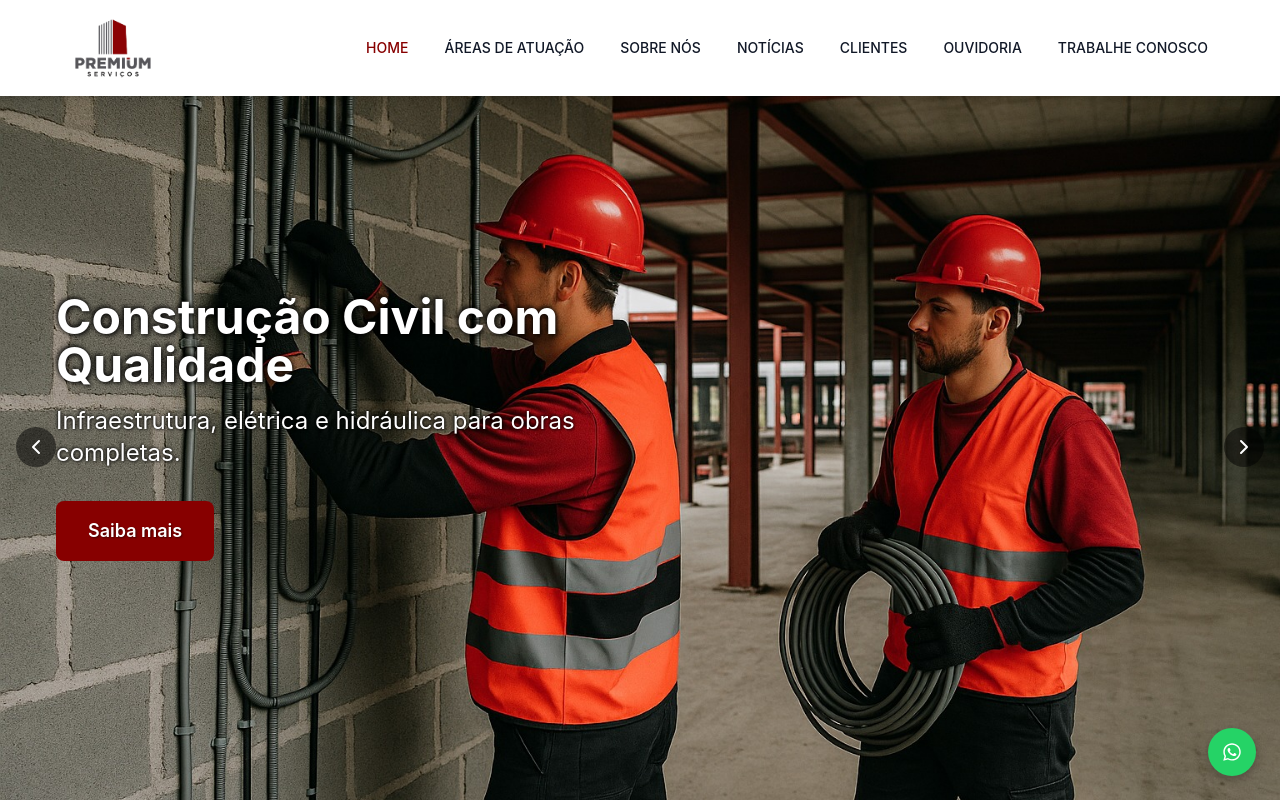
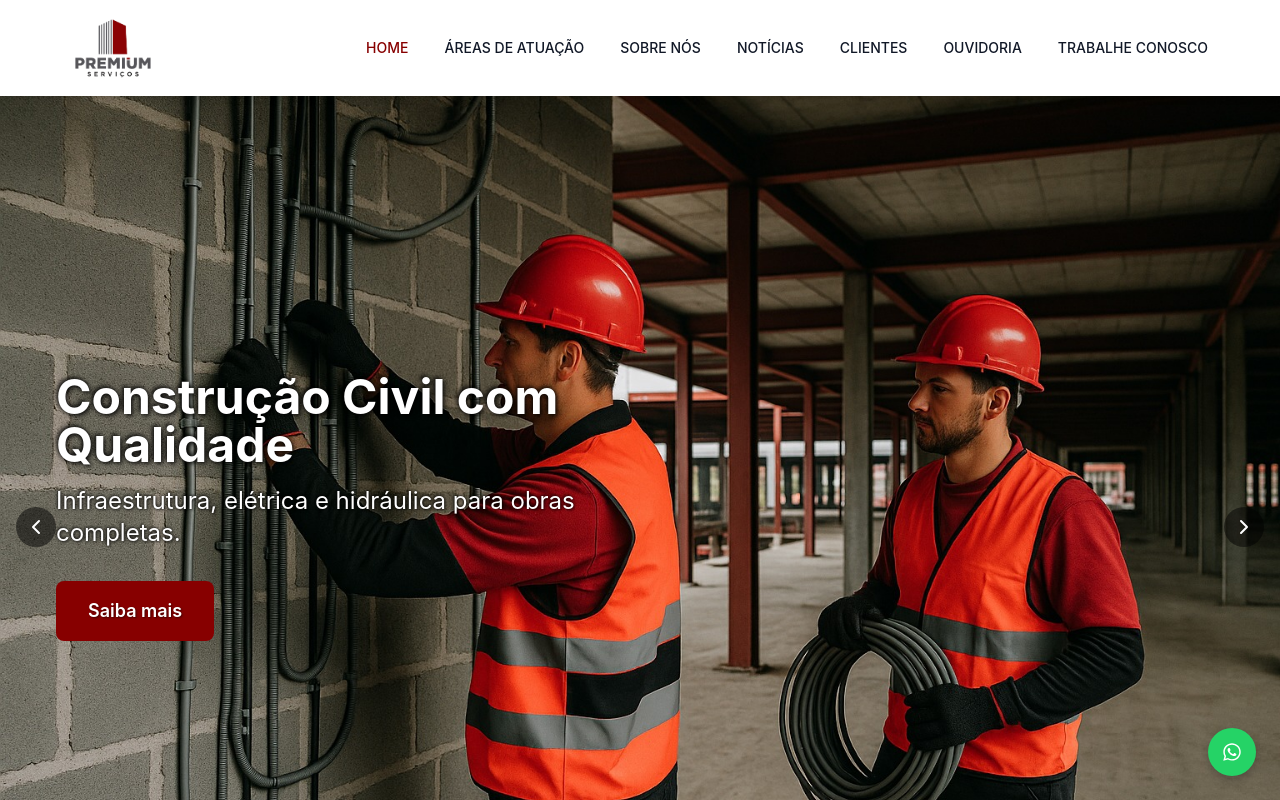
Before and after one commit to fullstackpaduavinicius/premium-servi-os, a React (Vite) app: page / in a window 1280 px wide. Shown: the top 800 px of the page. Built offline with nearby package versions, Linux system fonts and the light colour scheme.

Commit message:
correçao de bug

```diff
--- a/src/components/sections/HeroSection.jsx
+++ b/src/components/sections/HeroSection.jsx
@@ -81,7 +81,12 @@ const HeroSection = () => {
   const handleAnimationComplete = () => setIsAnimating(false);
 
   return (
-    <section className="relative h-[calc(100vh-80px)] lg:h-[calc(100vh-104px)] mt-[80px] lg:mt-[104px] overflow-hidden">
+    <>
+      {/* Seção Hero principal - Ajustada com z-index e margin-top */}
+      <section className="relative w-full h-[calc(100vh-80px)] lg:h-[calc(100vh-104px)] overflow-hidden" style={{
+        marginTop: '80px', // Altura do header mobile
+        zIndex: 10 // Garante que fique acima de outros elementos
+      }}>
         <div className="relative w-full h-full">
           <AnimatePresence
             custom={direction}
@@ -108,7 +113,7 @@ const HeroSection = () => {
                 loading="eager"
               />
 
-            <div className="absolute inset-0 flex items-center">
+              <div className="absolute inset-0 flex items-center bg-black/30">
                 <div className="container mx-auto px-4 sm:px-6 md:px-8">
                   <motion.div
                     initial={{ y: 50, opacity: 0 }}
@@ -153,7 +158,7 @@ const HeroSection = () => {
         <button
           onClick={goToPrev}
           disabled={isAnimating}
-        className="absolute left-2 sm:left-4 top-1/2 -translate-y-1/2 bg-black bg-opacity-50 text-white p-2 rounded-full hover:bg-opacity-70 transition-all z-10"
+          className="absolute left-2 sm:left-4 top-1/2 -translate-y-1/2 bg-black bg-opacity-50 text-white p-2 rounded-full hover:bg-opacity-70 transition-all z-20"
           aria-label="Slide anterior"
         >
           <FiChevronLeft className="text-xl sm:text-2xl" />
@@ -162,14 +167,14 @@ const HeroSection = () => {
         <button
           onClick={goToNext}
           disabled={isAnimating}
-        className="absolute right-2 sm:right-4 top-1/2 -translate-y-1/2 bg-black bg-opacity-50 text-white p-2 rounded-full hover:bg-opacity-70 transition-all z-10"
+          className="absolute right-2 sm:right-4 top-1/2 -translate-y-1/2 bg-black bg-opacity-50 text-white p-2 rounded-full hover:bg-opacity-70 transition-all z-20"
           aria-label="Próximo slide"
         >
           <FiChevronRight className="text-xl sm:text-2xl" />
         </button>
 
         {/* Indicadores */}
-      <div className="absolute bottom-4 left-1/2 -translate-x-1/2 flex space-x-2 z-10">
+        <div className="absolute bottom-4 left-1/2 -translate-x-1/2 flex space-x-2 z-20">
           {banners.map((_, index) => (
             <button
               key={index}
@@ -187,6 +192,7 @@ const HeroSection = () => {
           ))}
         </div>
       </section>
+    </>
   );
 };
 
```
Lines whose indentation alone changed are shown as unchanged.
